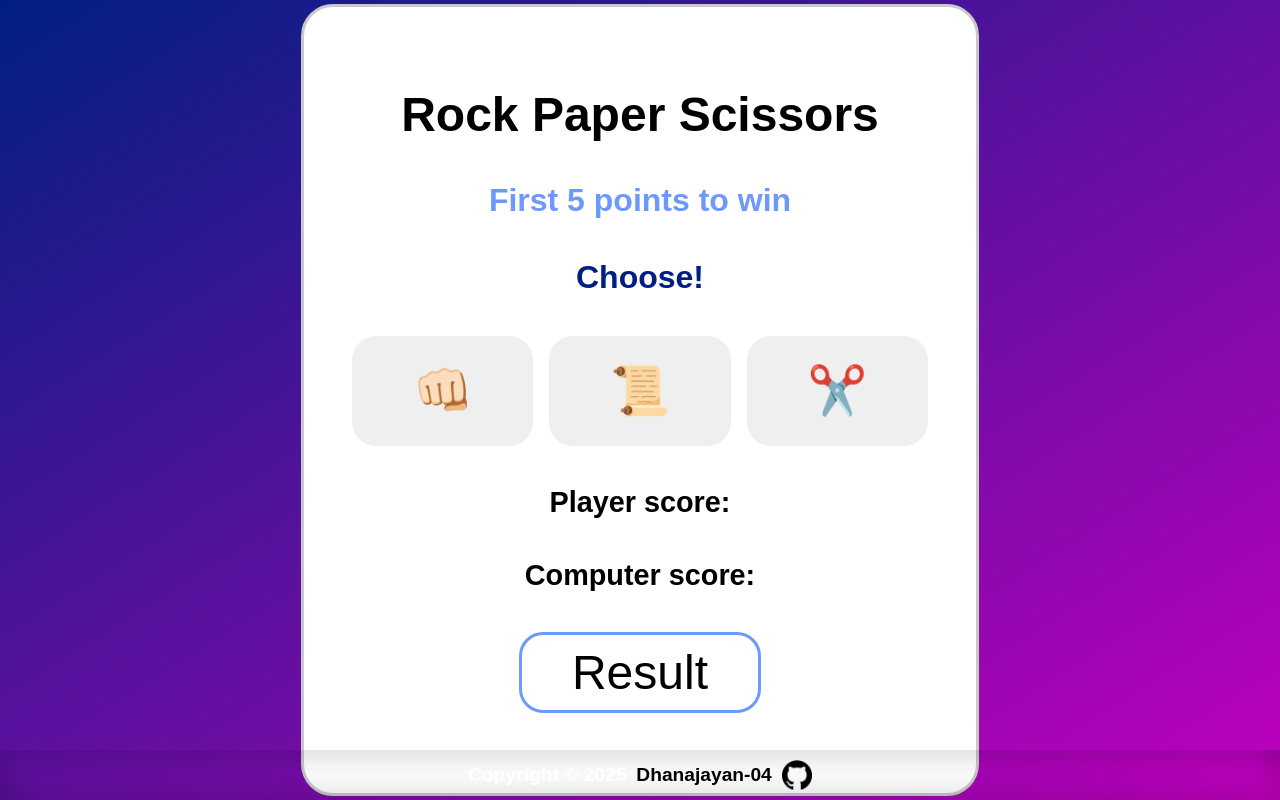
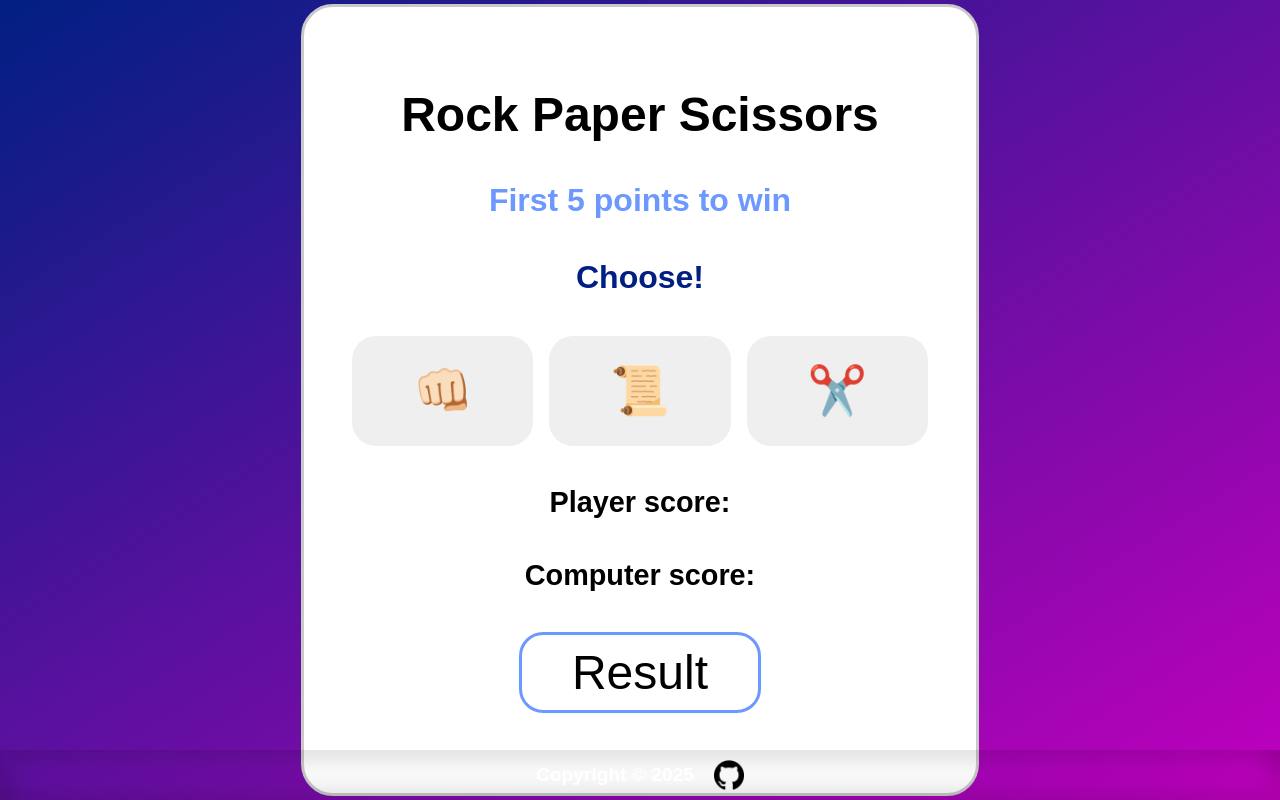
Before and after one commit to dj-karthick/RockPaperScissorsOdin, a plain HTML site: page index.html in a window 1280 px wide. Drawn offline with Linux system fonts and the light colour scheme.

```diff
--- a/index.html
+++ b/index.html
@@ -27,7 +27,7 @@
 
     <div class="footer">
         <p>Copyright © 2025</p>
-        <a href="https://github.com/Dhanajayan-04/odin-rock-paper-scissors-">Dhanajayan-04</a>
+        <a href="https://github.com/dj-karthick/RockPaperScissorsOdin"><dj-karthick></dj-karthick></a>
         <img src="images/github-logo.png" alt="logo">
     </div>
 
```
